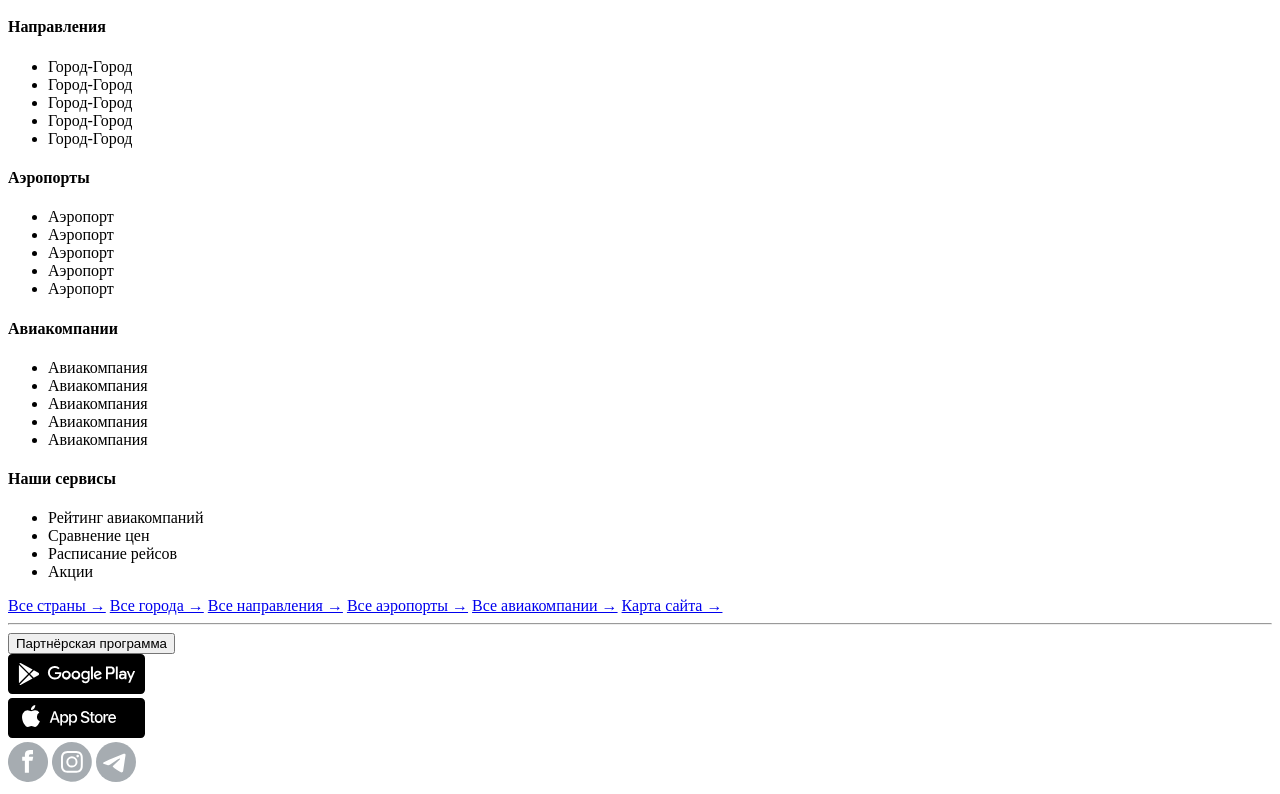
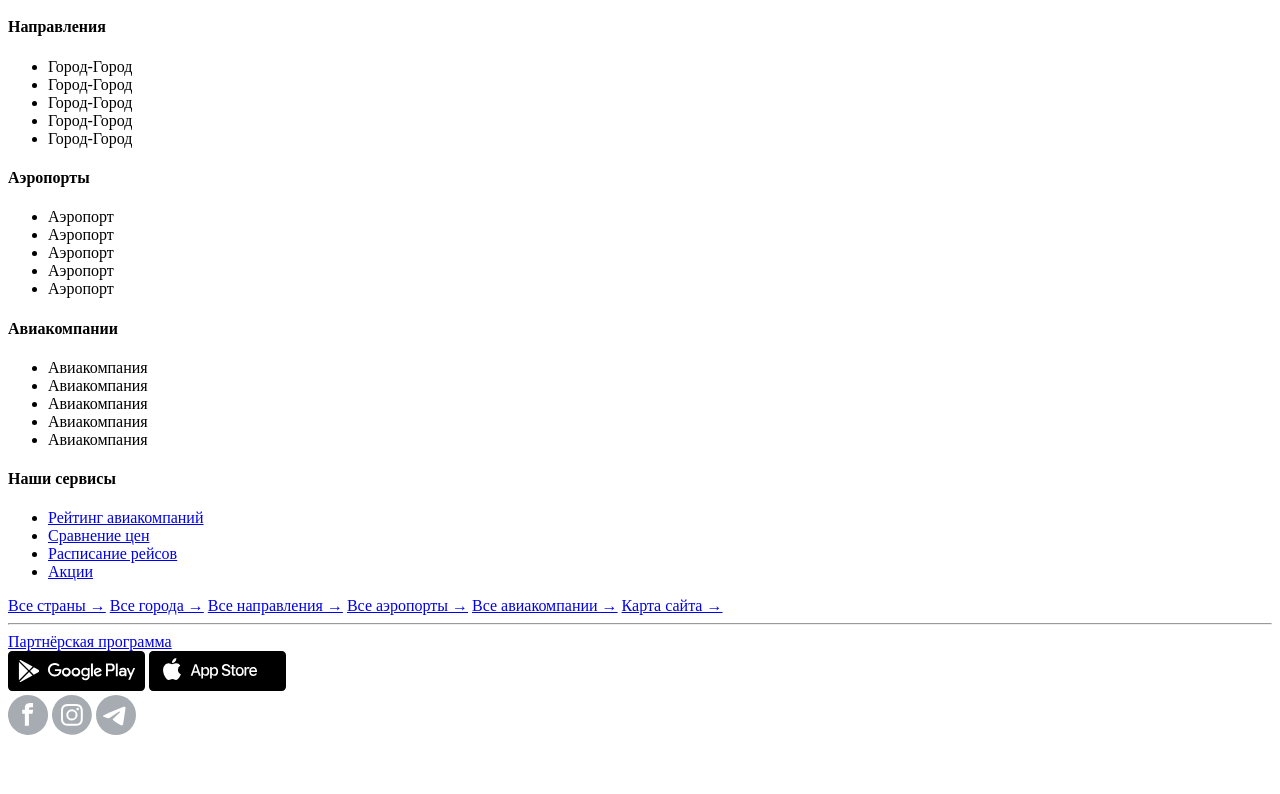
Before and after one commit to sasha1985y/The-best-flytickets, a plain HTML site: page index.html in a window 1280 px wide. Shown: the part 2178-2972 px from the top of the page. After the commit the page ends 2925 px from the top, so only its background shows below. Drawn offline with Linux system fonts and the light colour scheme.

Commit message:
remove unnessesery divs

```diff
--- a/index.html
+++ b/index.html
@@ -297,10 +297,10 @@
         <div class="footer-info-our_services">
             <h4>Наши сервисы</h4>
             <ul>
-                <li>Рейтинг авиакомпаний</li>
-                <li>Сравнение цен</li>
-                <li>Расписание рейсов</li>
-                <li>Акции</li>
+                <li><a href="#">Рейтинг авиакомпаний</a></li>
+                <li><a href="#">Сравнение цен</a></li>
+                <li><a href="#">Расписание рейсов</a></li>
+                <li><a href="#">Акции</a></li>
             </ul>
         </div>
         <nav class="footer-navigation">
@@ -313,11 +313,11 @@
             <a href="#">Карта сайта &rarr;</a>
         </nav>
         <hr>
-        <button type="button">Партнёрская программа</button>
+        <a href="#">Партнёрская программа</a>
         <div class="app-downloads">
             <!-- Ссылки на приложения -->
-            <div><a href="#"><img src="./images/google-play-store.svg" alt="google-play-store"></a></div>
-            <div><a href="#"><img src="./images/apple-app-store.svg" alt="apple-app-store"></a></div>
+            <a href="#"><img src="./images/google-play-store.svg" alt="google-play-store"></a>
+            <a href="#"><img src="./images/apple-app-store.svg" alt="apple-app-store"></a>
         </div>
         <div class="social-links">
             <!-- Социальные сети -->
```
